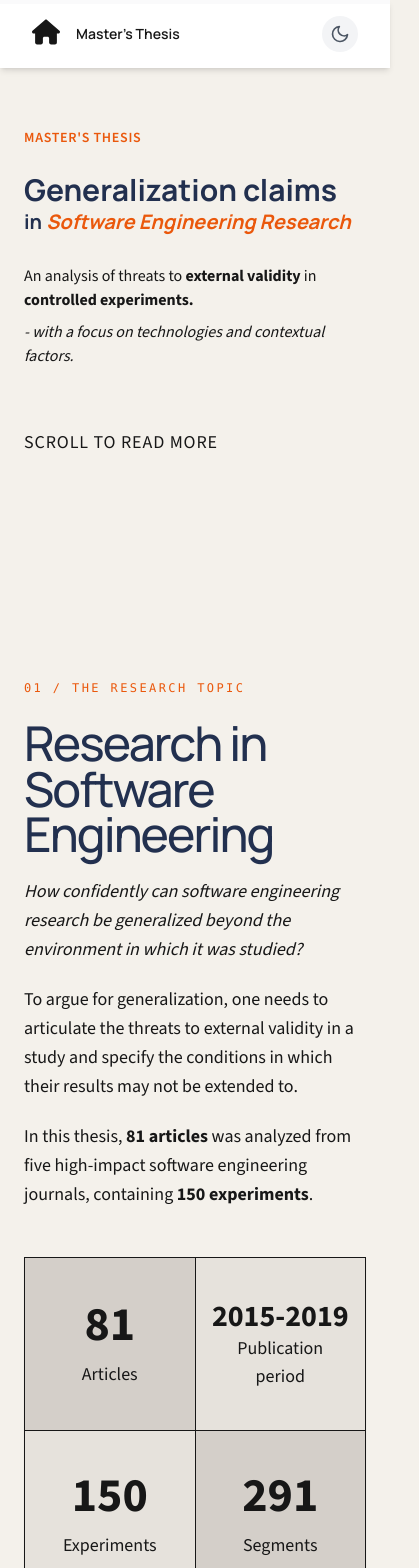
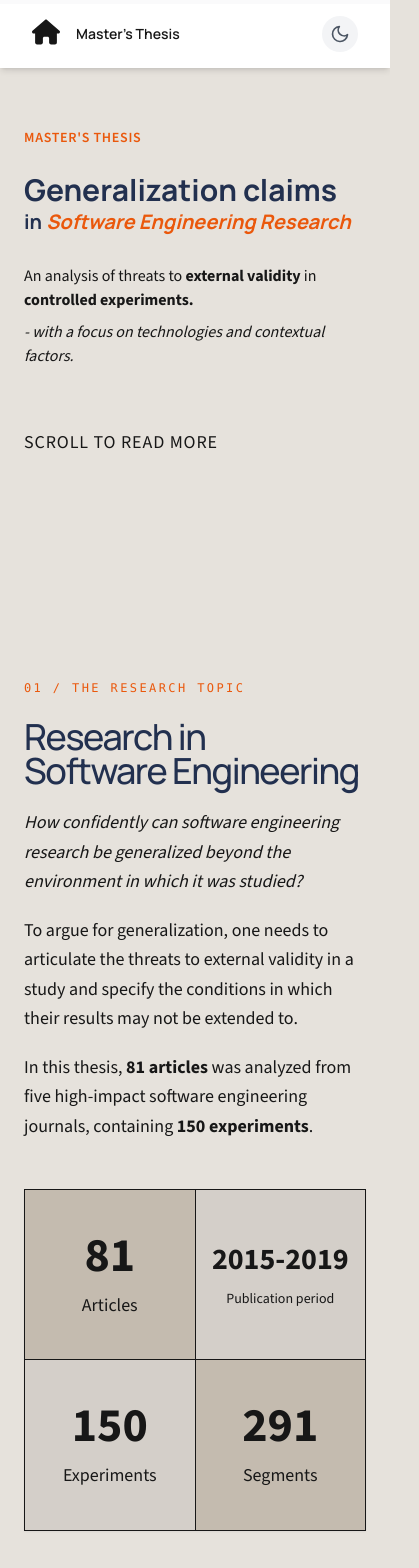
Before and after one commit to danny1401/master-thesis-blog, a Next.js app in the folder finwise-landing-page/: page / in a window 390 px wide. Shown: the top 1568 px of the page, 419 px wide, since content can reach past the window. Built offline with nearby package versions, Linux system fonts and the light colour scheme.

Commit message:
Fix: - Responsive mobile changes - Global color adjustments

```diff
--- a/finwise-landing-page/src/app/globals.css
+++ b/finwise-landing-page/src/app/globals.css
@@ -3,7 +3,7 @@
 @tailwind utilities;
 
 :root {
-  --background: #f4f1eb;
+  --background: #e6e2dc;
   --foreground: #171717;
   --foreground-accent: #454545;
 
@@ -14,8 +14,8 @@
   --bar: #3b82f6;
 
   --hero-background: #f6f3ef;
-  --section: #e6e2dc;
-  --section-accent: #d4cfc9;
+  --section: #d4cfc9;
+  --section-accent: #c4bbaf;
 }
 
 .dark {
--- a/finwise-landing-page/src/components/Section/SectionTitle.tsx
+++ b/finwise-landing-page/src/components/Section/SectionTitle.tsx
@@ -8,7 +8,7 @@ const SectionTitle: React.FC<React.PropsWithChildren<Props>> = ({
   children,
 }: React.PropsWithChildren<Props>) => {
   return (
-    <h2 className="mt-6 text-5xl font-medium leading-[0.95] tracking-[-0.04em] xl:text-6xl text-secondary">
+    <h2 className="mt-6 text-4xl md:text-5xl font-medium leading-[0.95] tracking-[-0.04em] xl:text-6xl text-secondary">
       {children}
     </h2>
   );
--- a/finwise-landing-page/src/components/ThesisContent/ResearchExperimentCount.tsx
+++ b/finwise-landing-page/src/components/ThesisContent/ResearchExperimentCount.tsx
@@ -12,7 +12,7 @@ const ResearchExperimentCount: React.FC = () => {
     <SectionContainer>
       {/* LEFT COLUMN */}
       <SectionGrid side={true}>
-        <ChapterTitle>07 / Single Study vs Family of Experiments</ChapterTitle>
+        <ChapterTitle>07 / Single vs Experiments Family</ChapterTitle>
         <SectionTitle>The Strength of Experiments</SectionTitle>
 
         <SectionParagraph>
--- a/finwise-landing-page/src/components/ThesisContent/ResearchTopic.tsx
+++ b/finwise-landing-page/src/components/ThesisContent/ResearchTopic.tsx
@@ -46,8 +46,8 @@ const ResearchTopic: React.FC = () => {
             <div>Articles</div>
           </div>
           <div className="flex flex-col justify-center items-center bg-section p-4">
-            <div className="font-bold text-3xl sm:text-5xl sm:mb-3 whitespace-nowrap">2015-2019</div>
-            <div>Publication period</div>
+            <div className="font-bold text-3xl sm:text-5xl mb-3 whitespace-nowrap">2015-2019</div>
+            <div className="text-sm sm:text-lg">Publication period</div>
           </div>
           <div className="flex flex-col justify-center items-center bg-section p-4">
             <div className="font-bold text-5xl mb-3">{thesisData.experiments}</div>
```
